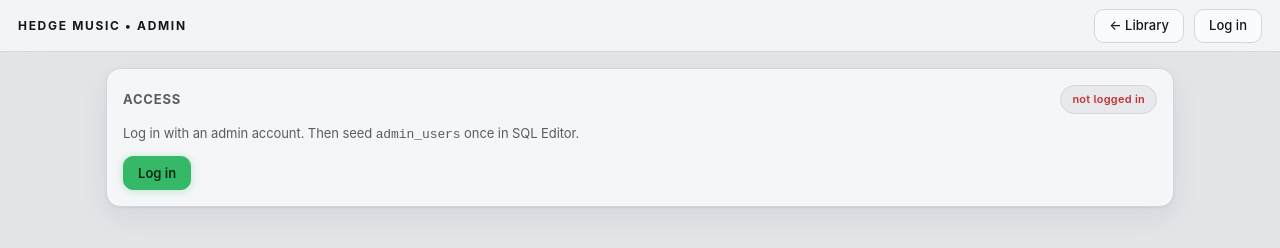
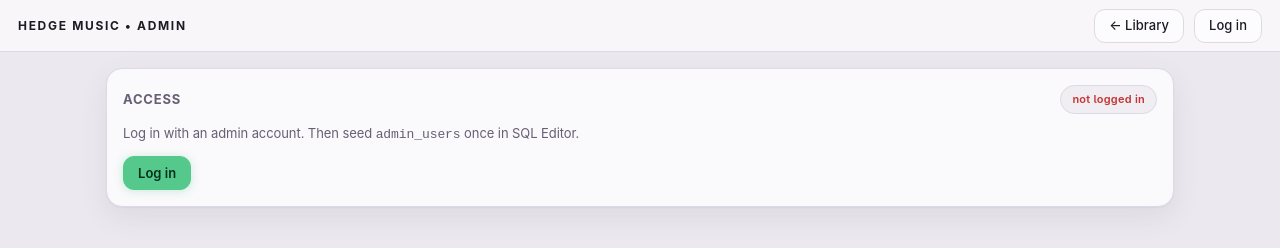
Before and after one commit to lash122/hedge-music, a plain HTML site: page admin.html in a window 1280 px wide. Drawn offline with nearby package versions, Linux system fonts and the light colour scheme.

Commit message:
theme: bold dark, soft pastel light — dual personalities (v37)

```diff
--- a/admin.html
+++ b/admin.html
@@ -4,7 +4,7 @@
 <meta charset="UTF-8">
 <meta name="viewport" content="width=device-width, initial-scale=1.0">
 <title>Hedge Music — Admin</title>
-<link rel="stylesheet" href="music.css?v=36">
+<link rel="stylesheet" href="music.css?v=37">
 <style>
 .admin-wrap{max-width:1100px;margin:16px auto;padding:0 16px 40px}
 .kpis{display:grid;grid-template-columns:repeat(auto-fit,minmax(150px,1fr));gap:10px;margin:14px 0}
--- a/music.css
+++ b/music.css
@@ -1,124 +1,129 @@
 *{box-sizing:border-box;margin:0;padding:0}
 :root{
   color-scheme:light;
-  --bg:#e4e5e9;
-  --surface:#f5f6f8;
-  --surface-hover:#e7e9ed;
-  --surface-active:#d8dbe1;
-  --border:#d5d6dd;
-  --border-strong:#bfc0ca;
-  --text:#16161b;
-  --text-secondary:#5b5b66;
-  --text-tertiary:#8d8d97;
-  --accent:#35b968;
-  --accent-strong:#2aa557;
-  --accent-ink:#052b14;
-  --accent-text:#1d7a42;
-  --accent-rgb:53,185,104;
-  --accent-dim:rgba(53,185,104,.12);
-  --accent-dim-strong:rgba(53,185,104,.18);
-  --accent-line:rgba(53,185,104,.38);
+  --bg:#ebe9ef;
+  --surface:#faf9fb;
+  --surface-hover:#f0edf3;
+  --surface-active:#e3dee9;
+  --border:#ded9e4;
+  --border-strong:#c9c2d4;
+  --text:#1e1a24;
+  --text-secondary:#675f73;
+  --text-tertiary:#98909f;
+  --accent:#55c98b;
+  --accent-strong:#3fb577;
+  --accent-ink:#06301c;
+  --accent-text:#22784b;
+  --accent-rgb:85,201,139;
+  --accent-dim:rgba(85,201,139,.14);
+  --accent-dim-strong:rgba(85,201,139,.2);
+  --accent-line:rgba(85,201,139,.4);
   --success:#2e7d4f;
   --danger:#c43434;
   --danger-bg:#fdecec;
   --danger-border:#f0c0c0;
   --danger-bg-hover:#f8dcdc;
-  --hover:rgba(22,22,30,.045);
-  --hover-strong:rgba(22,22,30,.09);
-  --disc:rgba(22,22,30,.06);
-  --disc-border:rgba(22,22,30,.07);
-  --ghost:rgba(255,255,255,.55);
-  --ghost-hover:#e2e4e9;
-  --tile:#d8d9df;
-  --tile-ring:rgba(22,22,30,.07);
-  --range-track:#cbccd4;
-  --track-rest:rgba(22,22,30,.14);
-  --handle:#b3b3bd;
-  --bar:rgba(245,246,248,.86);
-  --sheet:#eaebef;
-  --modal-bg:#f5f6f8;
-  --menu-bg:#f5f6f8;
-  --toast-bg:rgba(22,22,28,.94);
-  --toast-fg:#ffffff;
+  --hover:rgba(60,40,80,.05);
+  --hover-strong:rgba(60,40,80,.1);
+  --disc:rgba(60,40,80,.06);
+  --disc-border:rgba(60,40,80,.08);
+  --ghost:rgba(255,255,255,.6);
+  --ghost-hover:#ece8f1;
+  --tile:#e2dde8;
+  --tile-ring:rgba(60,40,80,.08);
+  --range-track:#d3ccd9;
+  --track-rest:rgba(60,40,80,.16);
+  --handle:#c2b9cc;
+  --bar:rgba(250,249,251,.86);
+  --sheet:#efecf2;
+  --modal-bg:#faf9fb;
+  --menu-bg:#faf9fb;
+  --toast-bg:#ffffff;
+  --toast-fg:#1e1a24;
   --toast-err-bg:#fdecec;
   --toast-err-fg:#a02a2a;
-  --overlay:rgba(25,25,35,.45);
-  --ring-soft:rgba(53,185,104,.22);
-  --playbtn-bg:#16161b;
-  --playbtn-fg:#ffffff;
-  --playbtn-border:#16161b;
-  --icon-fg:#3d3d47;
+  --overlay:rgba(50,35,60,.4);
+  --ring-soft:rgba(85,201,139,.25);
+  --playbtn-bg:var(--accent);
+  --playbtn-fg:var(--accent-ink);
+  --playbtn-border:var(--accent);
+  --icon-fg:#4a4453;
   --ambient-filter:blur(72px) saturate(1.6) brightness(.92);
-  --ambient-op:.32;
-  --offline-dot:#b9b9c3;
-  --radius-sm:8px;
-  --radius-md:10px;
-  --radius-lg:14px;
-  --radius-xl:18px;
-  --radius:8px;
+  --ambient-op:.3;
+  --offline-dot:#c2b9cc;
+  --radius-sm:9px;
+  --radius-md:11px;
+  --radius-lg:16px;
+  --radius-xl:20px;
+  --radius:9px;
   --ease:cubic-bezier(.32,.72,0,1);
   --ease-quick:cubic-bezier(.2,.8,.2,1);
-  --shadow-card:0 1px 2px rgba(23,23,35,.06),0 10px 28px rgba(23,23,35,.08);
-  --shadow-pop:0 16px 48px rgba(23,23,35,.18),0 2px 8px rgba(23,23,35,.08);
-  --shadow-fab:0 10px 26px rgba(23,23,35,.22),0 2px 6px rgba(23,23,35,.12);
+  --shadow-card:0 1px 2px rgba(80,60,100,.06),0 10px 28px rgba(80,60,100,.09);
+  --shadow-pop:0 16px 48px rgba(80,60,100,.18),0 2px 8px rgba(80,60,100,.08);
+  --shadow-fab:0 10px 26px rgba(80,60,100,.22),0 2px 6px rgba(80,60,100,.12);
   --player-h:72px;
   --tabs-h:0px;
 }
 :root[data-theme="dark"]{
   color-scheme:dark;
-  --bg:#141417;
-  --surface:#1d1d21;
-  --surface-hover:#25252b;
-  --surface-active:#2d2d34;
-  --border:#2e2e35;
-  --border-strong:#3d3d46;
-  --text:#ededf0;
-  --text-secondary:#a6a6ae;
-  --text-tertiary:#8e8e97;
-  --accent:#6FCB7E;
-  --accent-strong:#55b96e;
-  --accent-ink:#0a120c;
-  --accent-text:#6FCB7E;
-  --accent-rgb:111,203,126;
-  --accent-dim:rgba(111,203,126,.10);
-  --accent-dim-strong:rgba(111,203,126,.14);
-  --accent-line:rgba(111,203,126,.26);
+  --bg:#0e0e11;
+  --surface:#17171b;
+  --surface-hover:#202026;
+  --surface-active:#28282f;
+  --border:#2a2a32;
+  --border-strong:#3c3c47;
+  --text:#f4f4f7;
+  --text-secondary:#acacb6;
+  --text-tertiary:#8f8f9a;
+  --accent:#63e67e;
+  --accent-strong:#3fd064;
+  --accent-ink:#04180b;
+  --accent-text:#63e67e;
+  --accent-rgb:99,230,126;
+  --accent-dim:rgba(99,230,126,.12);
+  --accent-dim-strong:rgba(99,230,126,.17);
+  --accent-line:rgba(99,230,126,.32);
   --success:#9ac49a;
   --danger:#e0a3a3;
   --danger-bg:#1f1414;
   --danger-border:#3a2a2a;
   --danger-bg-hover:#2a1a1a;
-  --hover:rgba(255,255,255,.03);
-  --hover-strong:rgba(255,255,255,.08);
-  --disc:rgba(255,255,255,.06);
-  --disc-border:rgba(255,255,255,.07);
+  --hover:rgba(255,255,255,.035);
+  --hover-strong:rgba(255,255,255,.09);
+  --disc:rgba(255,255,255,.07);
+  --disc-border:rgba(255,255,255,.08);
   --ghost:rgba(255,255,255,.035);
   --ghost-hover:rgba(255,255,255,.07);
-  --tile:#2a2a31;
-  --tile-ring:rgba(255,255,255,.05);
-  --range-track:#383841;
-  --track-rest:rgba(255,255,255,.12);
-  --handle:#4a4a55;
-  --bar:rgba(29,29,33,.88);
-  --sheet:#1f1f24;
-  --modal-bg:#222228;
-  --menu-bg:#222228;
-  --toast-bg:rgba(37,37,44,.94);
-  --toast-fg:#ededf0;
+  --tile:#232329;
+  --tile-ring:rgba(255,255,255,.06);
+  --range-track:#33333b;
+  --track-rest:rgba(255,255,255,.14);
+  --handle:#50505c;
+  --bar:rgba(23,23,27,.9);
+  --sheet:#191920;
+  --modal-bg:#1e1e24;
+  --menu-bg:#1e1e24;
+  --toast-bg:rgba(30,30,37,.96);
+  --toast-fg:#f4f4f7;
   --toast-err-bg:rgba(31,20,20,.95);
   --toast-err-fg:#ecb0b0;
-  --overlay:rgba(0,0,0,.6);
-  --ring-soft:rgba(111,203,126,.13);
-  --playbtn-bg:rgba(255,255,255,.10);
+  --overlay:rgba(0,0,0,.65);
+  --ring-soft:rgba(99,230,126,.16);
+  --playbtn-bg:rgba(255,255,255,.12);
   --playbtn-fg:var(--text);
-  --playbtn-border:rgba(255,255,255,.14);
-  --icon-fg:#cbcbd2;
-  --ambient-filter:blur(72px) saturate(1.35) brightness(.5);
-  --ambient-op:.5;
+  --playbtn-border:rgba(255,255,255,.16);
+  --icon-fg:#d3d3db;
+  --ambient-filter:blur(72px) saturate(1.4) brightness(.5);
+  --ambient-op:.55;
   --offline-dot:#55555e;
-  --shadow-card:0 1px 2px rgba(0,0,0,.32),0 8px 24px rgba(0,0,0,.18);
-  --shadow-pop:0 12px 32px rgba(0,0,0,.45),0 2px 8px rgba(0,0,0,.3);
-  --shadow-fab:0 8px 24px rgba(0,0,0,.42),0 2px 6px rgba(0,0,0,.3);
+  --radius-sm:6px;
+  --radius-md:8px;
+  --radius-lg:12px;
+  --radius-xl:16px;
+  --radius:6px;
+  --shadow-card:0 1px 2px rgba(0,0,0,.4),0 10px 28px rgba(0,0,0,.28);
+  --shadow-pop:0 16px 48px rgba(0,0,0,.55),0 2px 8px rgba(0,0,0,.35);
+  --shadow-fab:0 10px 26px rgba(0,0,0,.5),0 2px 6px rgba(0,0,0,.35);
 }
 html{scroll-behavior:smooth}
 body{
@@ -522,7 +527,7 @@ button.playing .i-pause-icon{display:inline}
 .modal-card input{width:100%;background:var(--bg);border:1px solid var(--border);color:var(--text);padding:0 12px;height:42px;border-radius:var(--radius-md);outline:none;font-size:14px;font-family:inherit;transition:border-color .15s,box-shadow .15s}
 .modal-card input:focus{border-color:var(--accent-line);box-shadow:0 0 0 3px var(--ring-soft)}
 .modal-card .btn{min-height:42px;border-radius:var(--radius-md)}
-#toast{position:fixed;bottom:calc(var(--player-h) + 16px);left:50%;transform:translateX(-50%) translateY(8px);background:var(--toast-bg);color:var(--toast-fg);backdrop-filter:blur(12px);-webkit-backdrop-filter:blur(12px);border:1px solid transparent;padding:11px 18px;border-radius:12px;display:none;z-index:99;box-shadow:var(--shadow-pop);font-size:13px;font-weight:500;letter-spacing:-.005em;max-width:min(92vw,400px);white-space:normal;word-break:break-word;text-align:center;opacity:0;transition:opacity .2s var(--ease-quick),transform .2s var(--ease-quick)}
+#toast{position:fixed;bottom:calc(var(--player-h) + 16px);left:50%;transform:translateX(-50%) translateY(8px);background:var(--toast-bg);color:var(--toast-fg);backdrop-filter:blur(12px);-webkit-backdrop-filter:blur(12px);border:1px solid var(--border);padding:11px 18px;border-radius:12px;display:none;z-index:99;box-shadow:var(--shadow-pop);font-size:13px;font-weight:500;letter-spacing:-.005em;max-width:min(92vw,400px);white-space:normal;word-break:break-word;text-align:center;opacity:0;transition:opacity .2s var(--ease-quick),transform .2s var(--ease-quick)}
 #toast.show{display:block;opacity:1;transform:translateX(-50%) translateY(0)}
 #toast.toast--err{border-color:var(--danger-border);background:var(--toast-err-bg);color:var(--toast-err-fg)}
 
--- a/music.js
+++ b/music.js
@@ -1357,7 +1357,7 @@ try{
 }catch{}
 
 // --- Theme (light default, dark toggle, persisted) ---
-const THEME_COLORS={light:'#e4e5e9', dark:'#141417'};
+const THEME_COLORS={light:'#ebe9ef', dark:'#0e0e11'};
 function currentTheme(){ return document.documentElement.dataset.theme==='dark' ? 'dark' : 'light'; }
 function syncThemeMeta(){
   const m=document.querySelector('meta[name="theme-color"]');
```
Also changed, not shown: music.html (+4 -4 lines), manifest.json.
